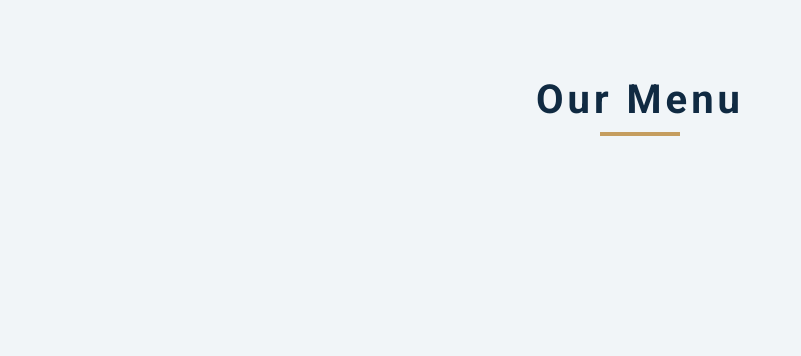
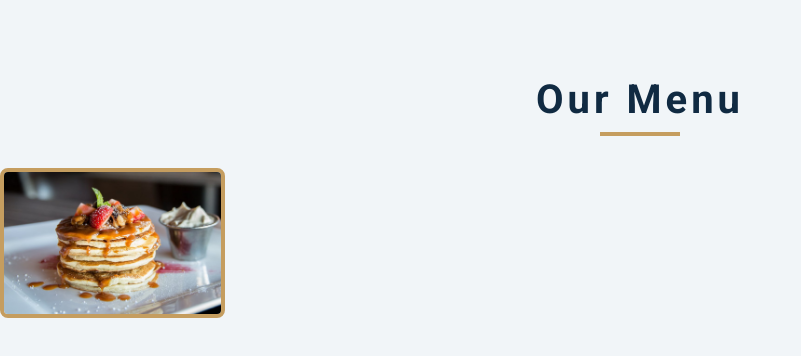
Before and after one commit to JonnyBerry/mini-javascript-projects, a plain HTML site: page 08-menu/setup/index.html in a window 1280 px wide. Shown: the whole page, without its empty margins (0-801 px from the left). Drawn offline with Linux system fonts and the light colour scheme.

Commit message:
added image to html

```diff
--- a/08-menu/setup/index.html
+++ b/08-menu/setup/index.html
@@ -21,7 +21,13 @@
       </div>
       <!--filter buttons-->
       <!-- menu items -->
-      <div class="section-centre"></div>
+      <div class="section-centre">
+        <!-- single item-->
+        <article class="menu-item">
+          <img src="menu-item.jpeg" class="photo" alt="menu item">
+        </article>
+        <!-- end of single item-->
+      </div>
     </section>
     <!-- javascript -->
     <script src="app.js"></script>
```
